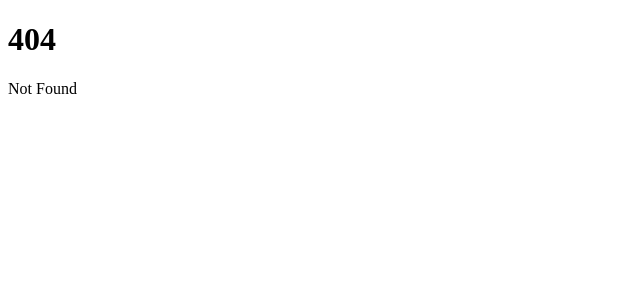
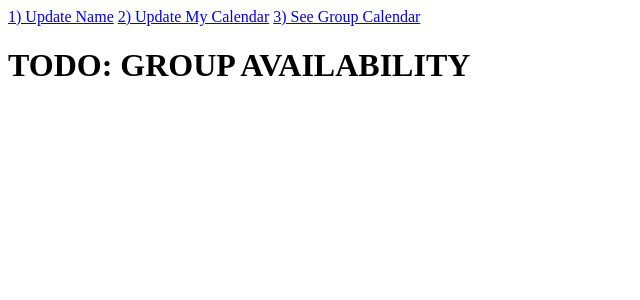
Before and after one commit to samhcarter/cs178_2a, a SvelteKit app in the folder frontend/: page /groupcalendar in a window 1280 px wide. Before the commit this address had no page. Shown: the top 300 px of the page, without its empty margins (0-640 px from the left). Built offline with nearby package versions, Linux system fonts and the light colour scheme.

Commit message:
ugly frontend skeleton done

```diff
--- /dev/null
+++ b/frontend/src/routes/+layout.svelte
@@ -0,0 +1,7 @@
+<nav>
+    <a href="/">1) Update Name</a>
+    <a href="/mycalendar">2) Update My Calendar</a>
+    <a href="/groupcalendar">3) See Group Calendar</a>
+  </nav>
+
+  <slot></slot>
--- a/frontend/src/routes/+page.svelte
+++ b/frontend/src/routes/+page.svelte
@@ -1,2 +1,34 @@
-<h1>Welcome to SvelteKit</h1>
-<p>Visit <a href="https://kit.svelte.dev">kit.svelte.dev</a> to read the documentation</p>
+<script>
+	import { goto } from "$app/navigation";
+	import { redirect } from "@sveltejs/kit";
+
+	let name = 'world';
+
+    // form:
+    import Form from "./Form.svelte"
+
+    // TODO: handleOnSubmit, pass name through to backend
+	function handleOnSubmit() {
+		console.log("Smbmitted");
+        goto(`/days`);
+        // throw redirect(307, '/days');
+	}
+</script>
+
+<!-- <input value={name}> -->
+
+<!-- <h2>Hello {name}!</h2> -->
+
+<head>
+    <style>
+        h1 {
+            text-align: center;
+        }
+    </style>
+</head>
+
+<h1>Welcome to our scheduling app!</h1>
+<h2>Please enter your name to begin: </h2>
+
+<Form on:submit={handleOnSubmit}>
+</Form>
--- /dev/null
+++ b/frontend/src/routes/Form.svelte
@@ -0,0 +1,12 @@
+<script>
+	function validate() {
+		console.log("I'm the validate() function")
+	}
+</script>
+
+<form on:submit|preventDefault={validate}>
+	<input>
+	<button type="submit">
+		Save Name
+	</button>
+</form>
--- /dev/null
+++ b/frontend/src/routes/groupcalendar/+page.svelte
@@ -0,0 +1 @@
+<h1>TODO: GROUP AVAILABILITY</h1>
--- /dev/null
+++ b/frontend/src/routes/mycalendar/+page.svelte
@@ -0,0 +1,3 @@
+<h1>MY CALENDAR</h1>
+<p>TODO...</p>
+<a href="/">Home</a>
```
